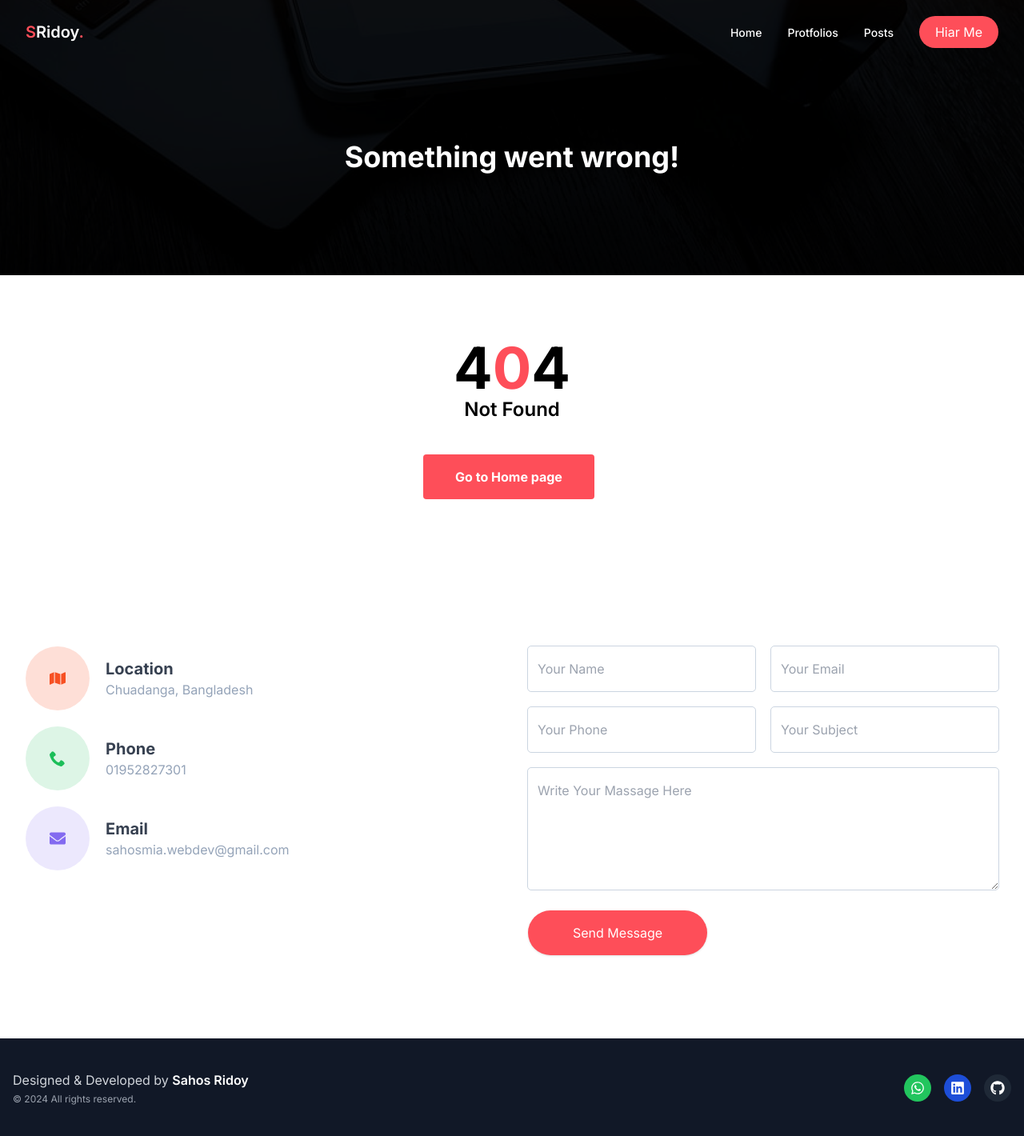
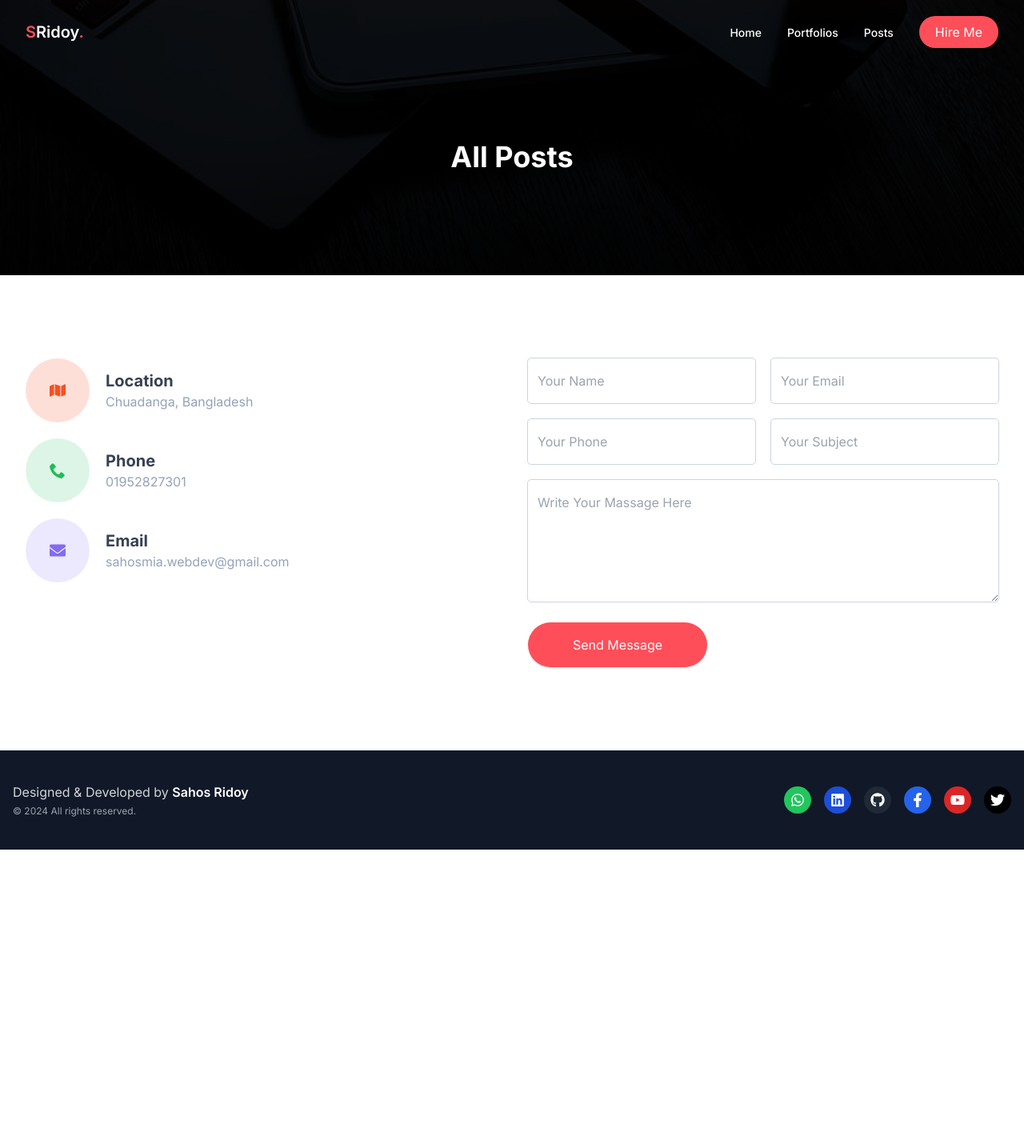
Before and after one commit to sahosmia/Sahos-Ridoy, a Next.js app: page /contact in a window 1280 px wide. Before the commit this address had no page. Shown: the whole page at 80% size. After the commit the page ends 1062 px from the top, so only its background shows below. Built offline with nearby package versions, Linux system fonts and the light colour scheme.

Commit message:
change laout

```diff
--- /dev/null
+++ b/app/contact/page.tsx
@@ -0,0 +1,22 @@
+import PageBannerTitle from '@/components/core/PageBannerTitle';
+import Contact from '@/components/home/Contact'
+import { Metadata } from 'next';
+import React from 'react'
+export const metadata: Metadata = {
+  title: "Portfolios Page",
+  description: "Sahos mia is a profetional web developer",
+};
+
+const ContactPage = () => {
+    return (
+        <>
+            <PageBannerTitle
+                title="All Posts"
+                img="/images/portfolio/portfolio-background.jpg"
+            />
+        <Contact />
+        </>
+    )
+}
+
+export default ContactPage
--- a/app/layout.tsx
+++ b/app/layout.tsx
@@ -21,7 +21,7 @@ export default function RootLayout({ children, parallel }) {
         {parallel}
         <div id="portal-root" />
 
-        <Contact />
+        {/* <Contact /> */}
         <Footer />
       </body>
     </html>
--- a/app/page.tsx
+++ b/app/page.tsx
@@ -22,15 +22,15 @@ export default function Home() {
   return (
     <main>
       <Hero />
+      <Target />
       <About />
       <EduExperience />
       {/* <Skills /> */}
-      <Target />
+      <MyWork />
       <Service />
-      <MyWork />
       <WhyWork />
+      <ProjectTogether />
       <Faq />
-      <ProjectTogether />
       <WhatsAppButton />
     </main>
   );
--- a/components/PortfolioItem.tsx
+++ b/components/PortfolioItem.tsx
@@ -83,7 +83,7 @@ const PortfolioItem = ({ item }) => {
         <div className="p-6">
           <h5
             className="
-              text-white text-lg md:text-xl font-semibold
+               text-lg md:text-xl font-semibold
               mb-2 line-clamp-2
               transition-all duration-300
               group-hover:text-main
--- a/components/home/Hero.tsx
+++ b/components/home/Hero.tsx
@@ -5,51 +5,54 @@ import { heroMotion } from "@/lib/motion";
 
 const Hero = () => {
   return (
-    <section className="bg-hero-pattern bg-center bg-no-repeat bg-cover text-light pt-40 lg:pt-56 pb-24 md:pb-32 ">
+    <section className="bg-hero-pattern bg-center bg-no-repeat bg-cover text-light pt-40 lg:pt-56 pb-24 md:pb-32">
       <div className="container max-md:text-center">
+
+        {/* Small intro */}
         <motion.h4
-          {...heroMotion({
-            delay: 0,
-          })}
-          className="text-2xl/relaxed md:text-4xl/relaxed font-medium text-main"
+          {...heroMotion({ delay: 0 })}
+          className="text-2xl md:text-4xl font-medium text-main"
         >
           Hello, I am
         </motion.h4>
+
+        {/* Name */}
         <motion.h1
-          {...heroMotion({
-            delay: 0.4,
-          })}
-          className="text-4xl/relaxed md:text-7xl/relaxed font-bold pb-4"
+          {...heroMotion({ delay: 0.4 })}
+          className="text-4xl md:text-7xl font-bold leading-tight pb-4"
         >
-          Sahos Ridoy
+          Sahos Mia
         </motion.h1>
+
+        {/* Subtitle */}
         <motion.p
-          {...heroMotion({
-            delay: 0.8,
-          })}
-          className="w-full max-w-xl text-slate-400 text-lg md:text-xl max-md:m-auto"
+          {...heroMotion({ delay: 0.8 })}
+          className="w-full max-w-2xl text-slate-300 text-lg md:text-xl max-md:mx-auto leading-relaxed"
         >
-          I am creative designer based in New York, and I am very passionate and
-          dedicated to my work.
+          I am a creative designer based in New York, passionate and dedicated
+          to building exceptional digital experiences.
         </motion.p>
+
+        {/* CTA Buttons */}
         <motion.div
-          {...heroMotion({
-            delay: 1.2,
-          })}
-          className="my-10 flex gap-3 max-md:justify-center"
+          {...heroMotion({ delay: 1.2 })}
+          className="mt-10 flex gap-4 max-md:justify-center flex-wrap"
         >
           <Link
             href="/portfolios"
-            className=" text-light bg-main inline-block w-28 text-center py-3 hover:bg-transparent outline outline-1 outline-main transition ease-in-out duration-300"
+            className="bg-main text-light px-6 py-3 rounded-full font-medium hover:bg-main/90 shadow-md transition"
           >
             Portfolio
           </Link>
+
           <Link
             href="#about"
-            className="text-light bg-transparent outline outline-1 outline-main inline-block w-28 text-center py-3 hover:bg-main transition ease-in-out duration-300"
+            className="px-6 py-3 rounded-full font-medium border border-main text-main hover:bg-main hover:text-light transition"
           >
             About
           </Link>
+
+
         </motion.div>
       </div>
     </section>
--- a/components/home/MyWork.tsx
+++ b/components/home/MyWork.tsx
@@ -15,7 +15,7 @@ function MyWork() {
   return (
     <section
       className="py-10 sm:py-16  relative overflow-hidden z-10"
-      id="protfolio"
+      id="portfolio"
     >
       <SectionHead title="My Work" des="I try to satisfy client by my work" />
 
--- a/components/home/Service.tsx
+++ b/components/home/Service.tsx
@@ -7,7 +7,7 @@ import { serviceMotion } from "@/lib/motion";
 function Service() {
   return (
     <section
-      className="py-20 relative bg-gradient-to-br from-slate-900 via-slate-800 to-slate-900"
+      className="py-20 relative bg-gradient-to-br from-slate-900 via-slate-800 to-slate-900 overflow-hidden"
       id="service"
     >
       <SectionHead
--- a/components/home/Target.tsx
+++ b/components/home/Target.tsx
@@ -1,25 +1,73 @@
 "use client";
+
 import { targets } from "../../constants";
 import { motion } from "framer-motion";
-import { serviceMotion } from "@/lib/motion";
+
+const cardVariants = {
+  hidden: { opacity: 0, y: 25 },
+  visible: (i: number) => ({
+    opacity: 1,
+    y: 0,
+    transition: {
+      delay: i * 0.15,
+      duration: 0.6,
+      ease: "easeOut",
+    },
+  }),
+};
 
 function Target() {
   return (
-    <section className="py-10 sm:py-16 relative">
-      <div className="container flex flex-col lg:flex-row gap-3">
+    <section className="py-16 relative">
+      <div className="container grid grid-cols-1 sm:grid-cols-2 lg:grid-cols-3 gap-8">
         {targets.map((item, i) => (
           <motion.div
-            {...serviceMotion({ delay: i * 0.3 })}
             key={i}
-            className="p-5 md:p-8 flex-1 flex flex-col flex-wrap justify-center items-center bg-gray-50 border border-1 border-slate-100  rounded-lg  transition ease-in-out duration-300 shadow"
+            custom={i}
+            initial="hidden"
+            whileInView="visible"
+            viewport={{ once: true }}
+            variants={cardVariants}
+            className="
+              group p-8 rounded-3xl
+              bg-[#1d1831] backdrop-blur-xl
+              border border-white/20
+              shadow-[0_8px_30px_rgb(0,0,0,0.12)]
+              hover:shadow-[0_8px_45px_rgba(0,0,0,0.2)]
+              transition-all duration-500
+            "
           >
-            <span className="pb-2 md:pb-5 text-4xl md:text-5xl text-main">
+            {/* Icon */}
+            <div
+              className="
+                w-16 h-16 flex items-center justify-center
+                rounded-2xl
+                bg-gradient-to-br from-main/20 to-main/5
+                text-main text-4xl
+                mb-6
+                group-hover:scale-110
+                transition-all duration-500
+              "
+            >
               {item.icon}
-            </span>
-            <h4 className="text-xl md:text-2xl font-semibold pb-2 md:pb-5 text-center">
+            </div>
+
+            {/* Title */}
+            <h4
+              className="
+                text-white text-xl md:text-2xl font-semibold
+                mb-3
+                group-hover:text-main
+                transition-colors duration-300
+              "
+            >
               {item.title}
             </h4>
-            <p className="text-lg text-center text-slate-600">{item.content}</p>
+
+            {/* Description */}
+            <p className="text-slate-300 text-sm md:text-base leading-relaxed">
+              {item.content}
+            </p>
           </motion.div>
         ))}
       </div>
--- a/components/layout/Footer.tsx
+++ b/components/layout/Footer.tsx
@@ -1,5 +1,13 @@
 import React from 'react';
-import { FaWhatsapp, FaLinkedin, FaGithub } from 'react-icons/fa';
+import {
+  FaWhatsapp,
+  FaLinkedin,
+  FaGithub,
+  FaFacebookF,
+  FaYoutube,
+  // FaUpwork,
+  FaTwitter
+} from "react-icons/fa";
 
 function Footer() {
   return (
@@ -13,31 +21,77 @@ function Footer() {
         </div>
 
         <div className="flex space-x-4">
+          {/* WhatsApp */}
           <a
-            href="https://wa.me/8801XXXXXXXXX"
+            href="https://wa.me/8801952827301"
             target="_blank"
             rel="noopener noreferrer"
             className="p-2 rounded-full bg-green-500 hover:bg-green-600 transition-colors duration-300 text-white text-lg"
           >
             <FaWhatsapp />
           </a>
+
+          {/* LinkedIn */}
           <a
-            href="https://linkedin.com/in/yourprofile"
+            href="https://linkedin.com/in/sahosmia"
             target="_blank"
             rel="noopener noreferrer"
             className="p-2 rounded-full bg-blue-700 hover:bg-blue-800 transition-colors duration-300 text-white text-lg"
           >
             <FaLinkedin />
           </a>
+
+          {/* GitHub */}
           <a
-            href="https://github.com/yourprofile"
+            href="https://github.com/sahosmia"
             target="_blank"
             rel="noopener noreferrer"
             className="p-2 rounded-full bg-gray-800 hover:bg-gray-700 transition-colors duration-300 text-white text-lg"
           >
             <FaGithub />
           </a>
+
+          {/* Facebook */}
+          <a
+            href="https://facebook.com/sahosridoy"
+            target="_blank"
+            rel="noopener noreferrer"
+            className="p-2 rounded-full bg-blue-600 hover:bg-blue-700 transition-colors duration-300 text-white text-lg"
+          >
+            <FaFacebookF />
+          </a>
+
+          {/* YouTube */}
+          <a
+            href="https://youtube.com/@sahosmia"
+            target="_blank"
+            rel="noopener noreferrer"
+            className="p-2 rounded-full bg-red-600 hover:bg-red-700 transition-colors duration-300 text-white text-lg"
+          >
+            <FaYoutube />
+          </a>
+
+          {/* Upwork */}
+          {/* <a
+            href="https://www.upwork.com/freelancers/yourprofile"
+            target="_blank"
+            rel="noopener noreferrer"
+            className="p-2 rounded-full bg-[#14A800] hover:bg-[#0F8A00] transition-colors duration-300 text-white text-lg"
+          >
+            <FaUpwork />
+          </a> */}
+
+          {/* Twitter / X */}
+          <a
+            href="https://twitter.com/sahosmia"
+            target="_blank"
+            rel="noopener noreferrer"
+            className="p-2 rounded-full bg-black hover:bg-gray-900 transition-colors duration-300 text-white text-lg"
+          >
+            <FaTwitter />
+          </a>
         </div>
+
       </div>
     </footer>
   );
--- a/components/layout/Header.tsx
+++ b/components/layout/Header.tsx
@@ -1,7 +1,11 @@
+"use client";
+import { useRouter } from "next/navigation";
 import Link from "next/link";
 import { menus } from "../../constants";
 
 function Header() {
+  const router = useRouter();
+
   return (
     <header className="absolute top-0 left-0 right-0 z-20">
       <nav className="container relative flex justify-between items-center h-20">
@@ -24,8 +28,11 @@ function Header() {
               </li>
             ))}
 
-            <button className="bg-main text-light rounded-full px-5 py-2">
-              Hiar Me
+            <button
+              onClick={() => router.push("/contact")}
+              className="bg-main text-light rounded-full px-5 py-2 hover:bg-main/90 transition"
+            >
+              Hire Me
             </button>
           </ul>
         </div>
--- a/constants/index.tsx
+++ b/constants/index.tsx
@@ -15,7 +15,7 @@ export const menus = [
   },
 
   {
-    title: "Protfolios",
+    title: "Portfolios",
     link: "/portfolios",
   },
   {
--- a/package.json
+++ b/package.json
@@ -12,6 +12,7 @@
     "@emailjs/browser": "^3.11.0",
     "dompurify": "^3.1.5",
     "framer-motion": "^11.2.13",
+    "lucide-react": "^0.555.0",
     "next": "14.0.4",
     "react": "^18",
     "react-dom": "^18",
```
Also changed, not shown: 1 other file (tests, documents, lock files or other folders).
